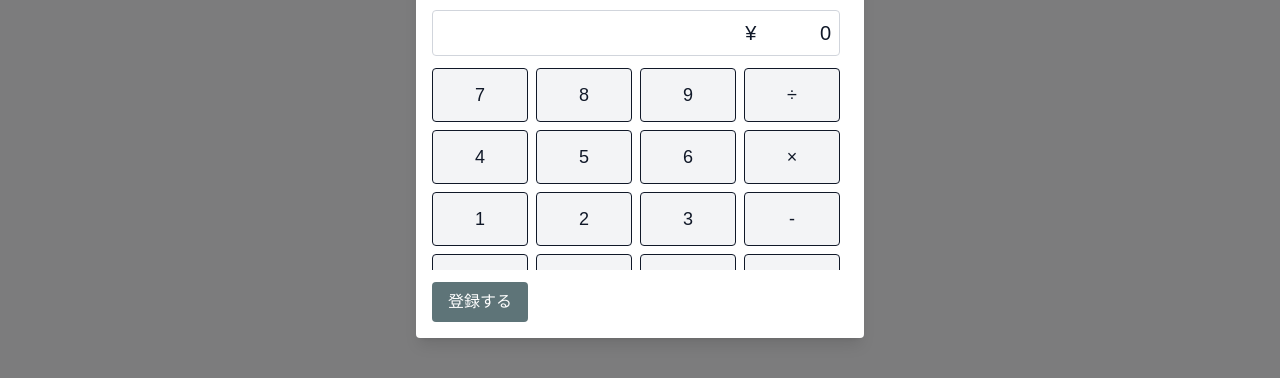
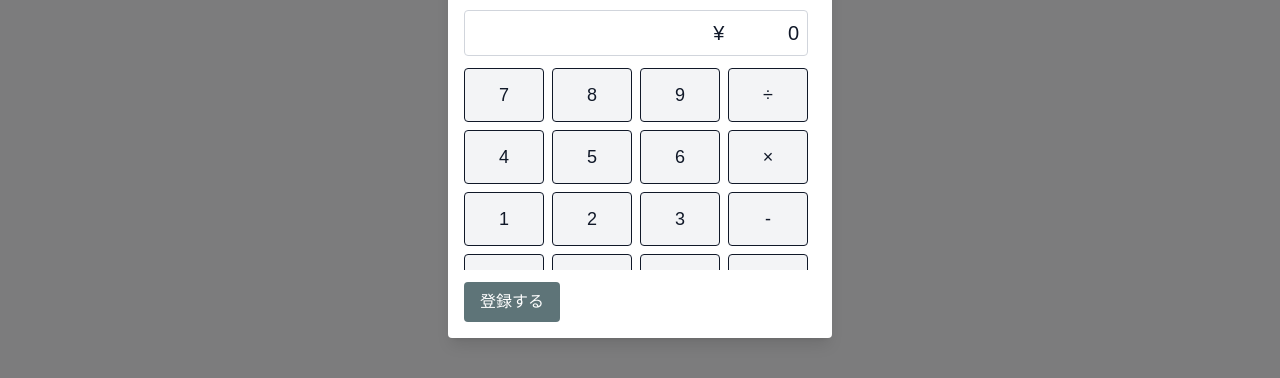
Before and after one commit to Mizuckey/my-kakeibo-app, a Next.js app: page / in a window 1280 px wide. Both pictures are taken after a click on the button "＋ 登録". Shown: the part 364-742 px from the top of the page. Built offline with nearby package versions, Linux system fonts and the light colour scheme; no server answers; the database is empty; a web font is replaced by a local one.

Commit message:
スマホ幅調整

```diff
--- a/src/components/expense/AmountCalculator.tsx
+++ b/src/components/expense/AmountCalculator.tsx
@@ -32,14 +32,14 @@ export default function Calculator({ value, onChange }: Props) {
   }
 
   return (
-    <div className="grid grid-cols-4 gap-2 mt-3">
+    <div className="grid grid-cols-4 gap-2 mt-3 max-w-full">
       {buttons.map((b) => (
         <button
           key={b}
           type="button"
           onClick={() => handleClick(b)}
           className="
-            border rounded p-3 text-lg
+            border rounded p-3 text-lg min-w-0 flex-shrink-0
             bg-gray-100 dark:bg-gray-700
           "
         >
@@ -50,7 +50,7 @@ export default function Calculator({ value, onChange }: Props) {
       <button
         type="button"
         onClick={() => onChange('')}
-        className="col-span-2 border rounded p-3 bg-red-200 dark:bg-red-800"
+        className="col-span-2 border rounded p-3 bg-red-200 dark:bg-red-800 min-w-0 flex-shrink-0"
       >
         C
       </button>
@@ -58,7 +58,7 @@ export default function Calculator({ value, onChange }: Props) {
       <button
         type="button"
         onClick={() => onChange(calculate(value))}
-        className="col-span-2 border rounded p-3 bg-blue-600 text-white"
+        className="col-span-2 border rounded p-3 bg-blue-600 text-white min-w-0 flex-shrink-0"
       >
         =
       </button>
--- a/src/components/ui/Modal.tsx
+++ b/src/components/ui/Modal.tsx
@@ -6,7 +6,7 @@ export default function Modal({
   isOpen,
   onClose,
   children,
-  maxWidth = 'max-w-md',
+  maxWidth = 'max-w-sm',
 }: {
   isOpen: boolean
   onClose: () => void
```
